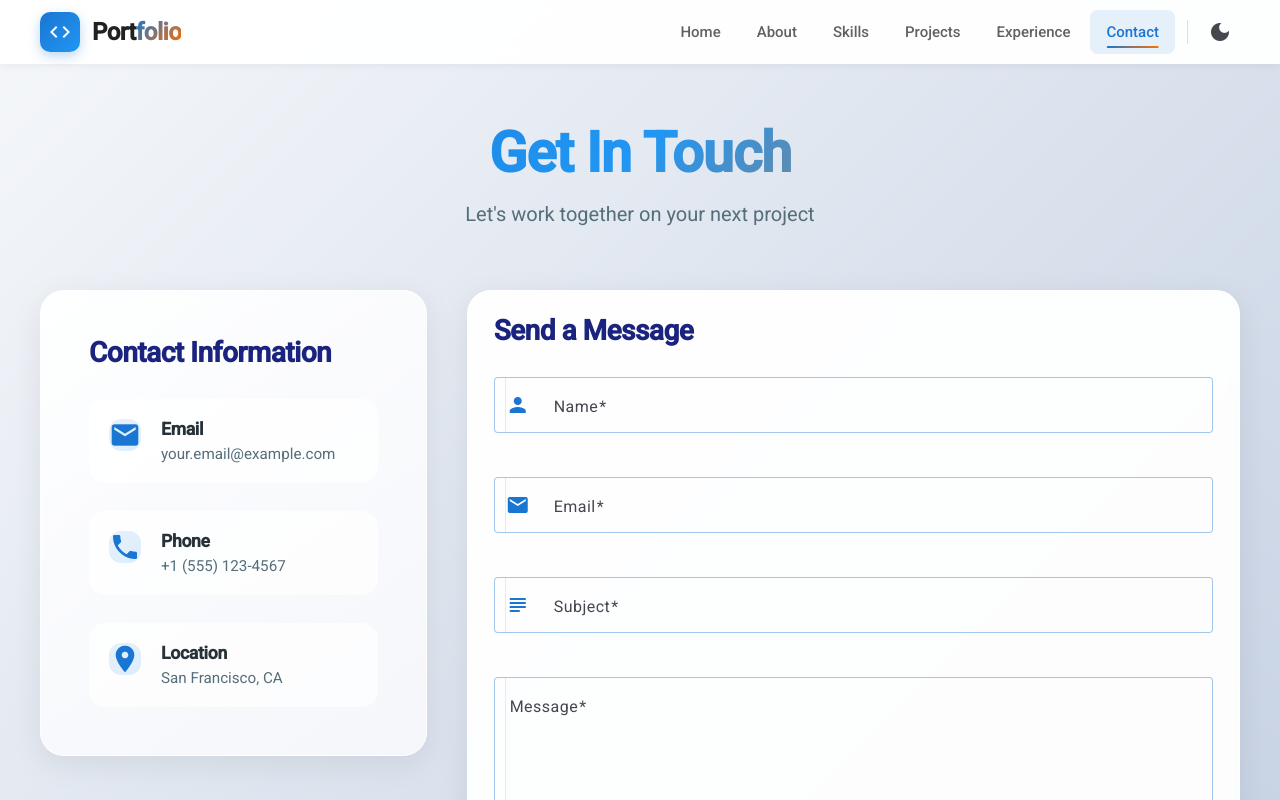
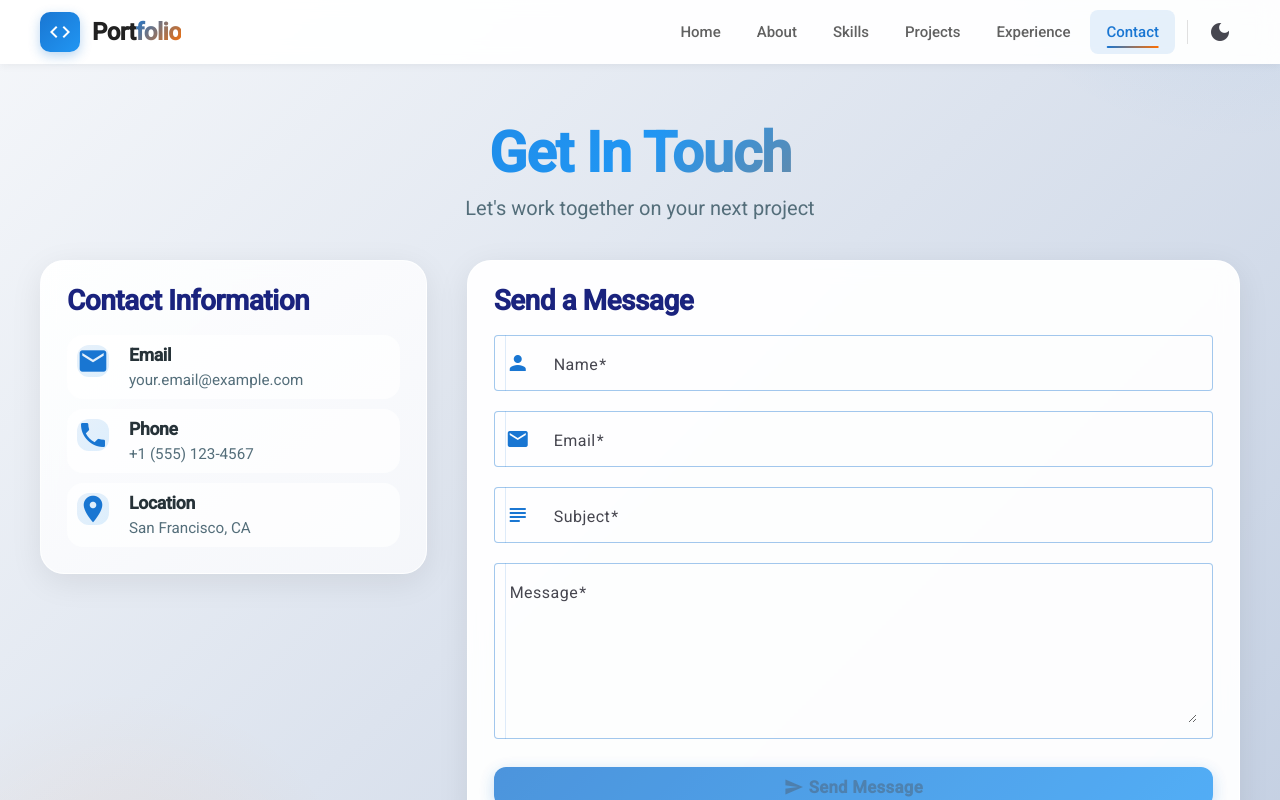
Before and after one commit to luichemo/angular-portfolio, an Angular app: page /contact in a window 1280 px wide. Shown: the top 800 px of the page. Built offline with nearby package versions, Linux system fonts and the light colour scheme.

Commit message:
chore - redisigning

```diff
--- a/src/app/features/contact/contact.scss
+++ b/src/app/features/contact/contact.scss
@@ -1,6 +1,5 @@
 .contact-container {
-  min-height: 100vh;
-  padding: 120px 24px 80px;
+  padding: 120px 12px 80px;
   background: linear-gradient(135deg, #f5f7fa 0%, #c3cfe2 100%);
   position: relative;
   overflow: hidden;
@@ -36,7 +35,7 @@
 
 .contact-header {
   text-align: center;
-  margin-bottom: 64px;
+  margin-bottom: 40px;
   position: relative;
   z-index: 1;
 }
@@ -44,13 +43,12 @@
 .contact-header h1 {
   font-size: 3.5rem;
   font-weight: 700;
-  margin-bottom: 16px;
+  margin-bottom: 10px;
   background: linear-gradient(135deg, #1976d2 0%, #2196f3 50%, #ff6f00 100%);
   -webkit-background-clip: text;
   -webkit-text-fill-color: transparent;
   background-clip: text;
   letter-spacing: -1px;
-  animation: fadeInUp 0.6s ease-out;
 }
 
 @keyframes fadeInUp {
@@ -74,7 +72,6 @@
   font-size: 1.25rem;
   color: #546e7a;
   font-weight: 400;
-  animation: fadeInUp 0.6s ease-out 0.2s backwards;
 }
 
 :host-context(.dark-theme) .contact-header .subtitle {
@@ -122,7 +119,7 @@ mat-card:hover {
 }
 
 mat-card-header {
-  margin-bottom: 32px;
+  margin-bottom: 20px;
 }
 
 mat-card-title {
@@ -136,9 +133,8 @@ mat-card-title {
   color: #e3f2fd;
 }
 
-// Contact Info Section
 .contact-info-section mat-card {
-  padding: 32px !important;
+  padding: 10px !important;
   background: linear-gradient(145deg, rgba(255, 255, 255, 0.95), rgba(245, 247, 250, 0.95)) !important;
 }
 
@@ -149,14 +145,14 @@ mat-card-title {
 .info-list {
   display: flex;
   flex-direction: column;
-  gap: 28px;
+  gap: 10px;
 }
 
 .info-item {
   display: flex;
   align-items: flex-start;
   gap: 20px;
-  padding: 20px;
+  padding: 10px;
   border-radius: 16px;
   transition: all 0.3s ease;
   cursor: default;
@@ -182,7 +178,6 @@ mat-card-title {
   width: 32px;
   height: 32px;
   flex-shrink: 0;
-  // padding: 12px;
   background: linear-gradient(135deg, rgba(25, 118, 210, 0.1), rgba(33, 150, 243, 0.15));
   border-radius: 12px;
   transition: all 0.3s ease;
@@ -231,7 +226,7 @@ mat-card-title {
 .contact-form-section form {
   display: flex;
   flex-direction: column;
-  gap: 24px;
+  gap: 0px;
 }
 
 .contact-form-section mat-form-field {
@@ -294,8 +289,8 @@ mat-card-title {
   display: flex;
   align-items: center;
   justify-content: center;
-  gap: 10px;
-  padding: 16px 40px !important;
+  gap: 5px;
+  padding: 8px 20px !important;
   font-size: 1.05rem !important;
   font-weight: 600 !important;
   border-radius: 12px !important;
--- a/src/app/features/home/home.scss
+++ b/src/app/features/home/home.scss
@@ -6,7 +6,7 @@
   padding-top: 64px;
   position: relative;
   overflow: hidden;
-  background: linear-gradient(135deg, #667eea 0%, #764ba2 50%, #f093fb 100%);
+  background: linear-gradient(135deg, #1976d2 0%, #2196f3 50%, #ff6f00 100%);
 
   &::before {
     content: '';
@@ -33,7 +33,7 @@
 }
 
 :host-context(.dark-theme) .home-container {
-  background: linear-gradient(135deg, #1a1a2e 0%, #16213e 50%, #0f3460 100%);
+  background: linear-gradient(135deg, #0a0f1f 0%, #1a1a2e 50%, #1e3a5f 100%);
 }
 
 .hero-section {
@@ -179,7 +179,7 @@
   // Primary button (View Projects)
   a[mat-raised-button] {
     background: white !important;
-    color: #667eea !important;
+    color: #1976d2 !important;
     box-shadow: 0 4px 20px rgba(0, 0, 0, 0.15) !important;
 
     &:hover {
@@ -216,7 +216,7 @@
 :host-context(.dark-theme) .actions {
   a[mat-raised-button] {
     background: rgba(255, 255, 255, 0.95) !important;
-    color: #1a1a2e !important;
+    color: #1976d2 !important;
 
     &:hover {
       background: white !important;
```
